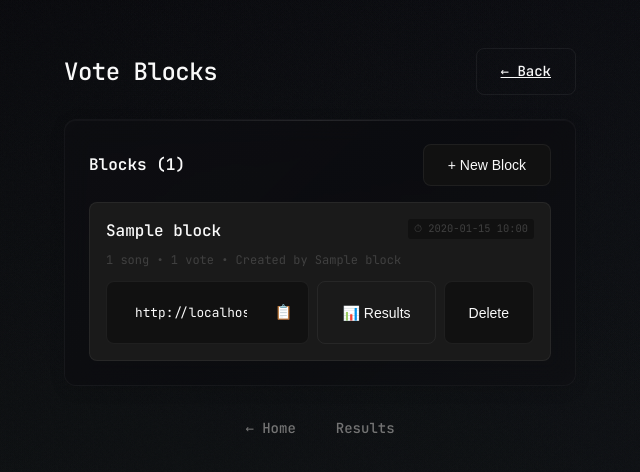
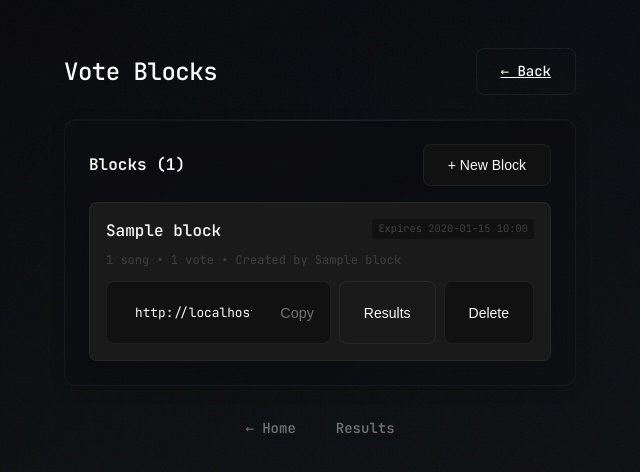
Before and after one commit to davidtorcivia/song-voter, a Flask app: template templates/admin/blocks.html in a window 1280 px wide. Shown: the top 472 px of the page, without its empty margins (320-960 px from the left). Run offline with Flask 3, Linux system fonts and the light colour scheme; data comes from the database, SQL or seed files in the repository; the template is opened without the code that fills it: most values are stand-ins (such as "Sample title", 1, 10 or a date in 2020).

Commit message:
Fix vote block voting and remove emojis
- Remove all emojis from admin/blocks.html (no emojis policy)
- Fix modeSelect null error in block mode - startVoting now checks BLOCK_MODE
- Block voting now uses all block songs without mode selection

```diff
--- a/templates/admin/blocks.html
+++ b/templates/admin/blocks.html
@@ -363,11 +363,11 @@
                         <span class="block-name">{{ block.name }}</span>
                         <div class="block-badges">
                             {% if block.password_hash %}
-                            <span class="block-badge protected">🔒 Protected</span>
+                            <span class="block-badge protected">Protected</span>
                             {% endif %}
                             {% if block.expires_at %}
                             <span class="block-badge {% if block.expires_at < now %}expired{% endif %}">
-                                ⏱ {{ block.expires_at[:16] if block.expires_at else '' }}
+                                Expires {{ block.expires_at[:16] if block.expires_at else '' }}
                             </span>
                             {% endif %}
                         </div>
@@ -381,9 +381,9 @@
                         <div class="block-link">
                             <input type="text" readonly value="{{ request.host_url }}vote/block/{{ block.slug }}"
                                 id="link_{{ block.id }}">
-                            <button class="copy-btn" onclick="copyLink({{ block.id }})" title="Copy">📋</button>
+                            <button class="copy-btn" onclick="copyLink({{ block.id }})" title="Copy">Copy</button>
                         </div>
-                        <button class="btn btn-secondary" onclick="viewResults({{ block.id }})">📊 Results</button>
+                        <button class="btn btn-secondary" onclick="viewResults({{ block.id }})">Results</button>
                         <button class="btn btn-danger"
                             onclick="deleteBlock({{ block.id }}, '{{ block.name }}')">Delete</button>
                     </div>
@@ -391,7 +391,6 @@
                 {% endfor %}
                 {% else %}
                 <div class="empty-state">
-                    <div class="empty-state-icon">📦</div>
                     <p>No vote blocks yet. Create one to share private voting links.</p>
                 </div>
                 {% endif %}
```
Also changed, not shown: static/app.js (+11 -4 lines).
